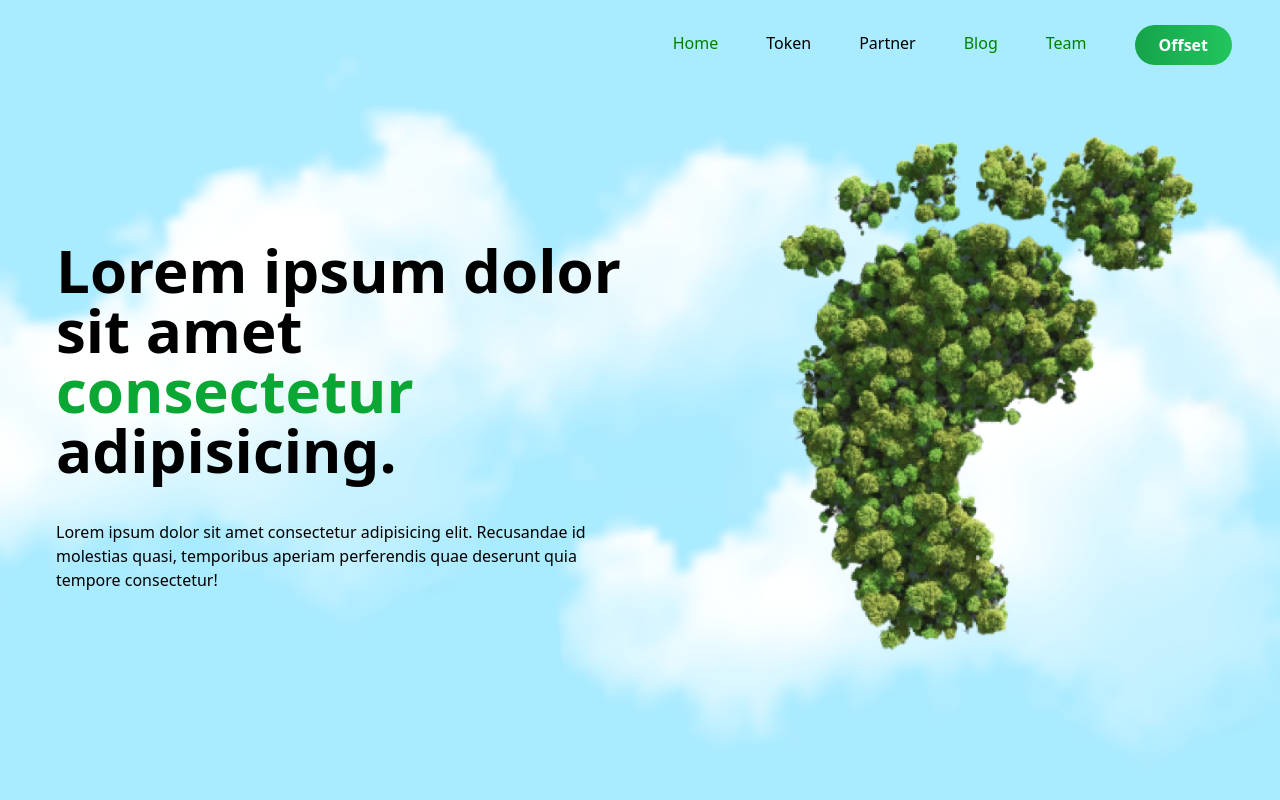
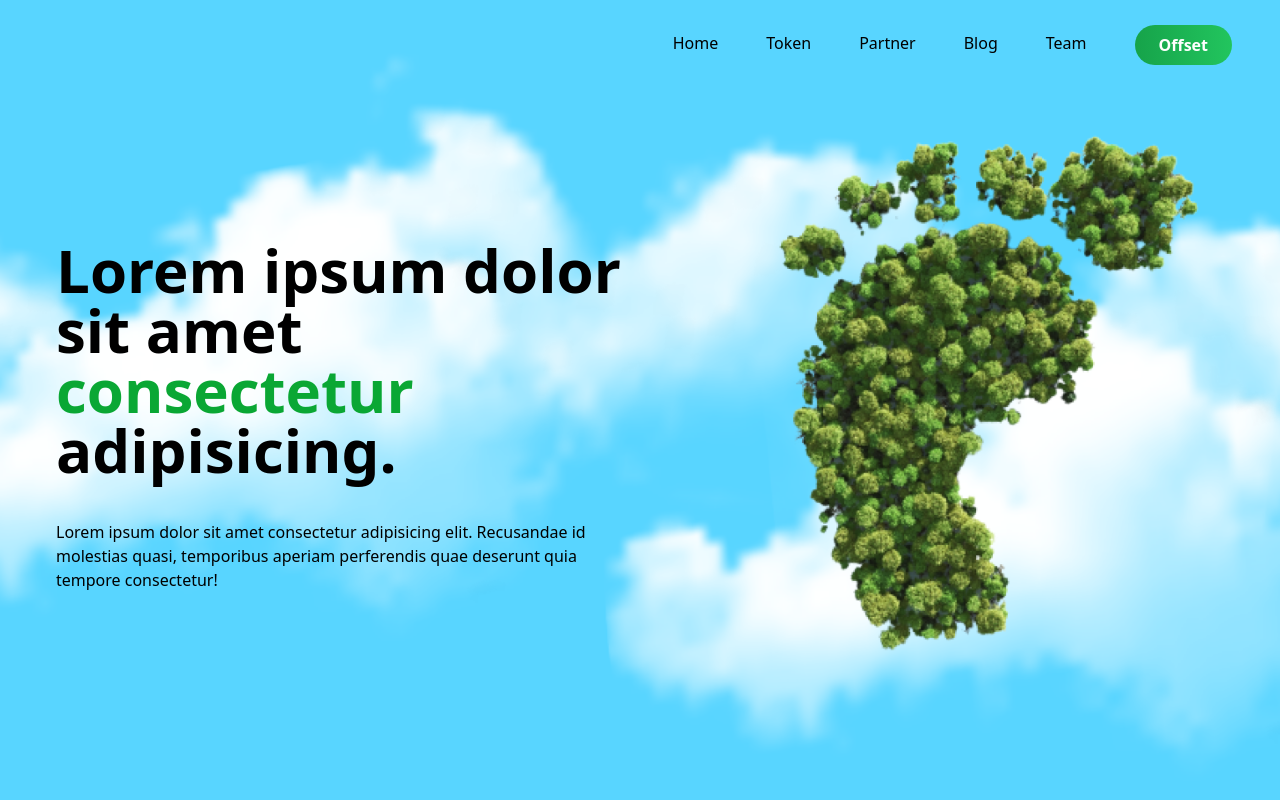
Before and after one commit to Decentralized-Brains/greenworld-frontend, a React (Create React App) app: page / in a window 1280 px wide. Shown: the top 800 px of the page. Built offline with nearby package versions, Linux system fonts and the light colour scheme.

Commit message:
animatino offset

```diff
--- a/src/App.css
+++ b/src/App.css
@@ -4,33 +4,24 @@
 }
 .bgimage {
   background: url("./img/cloud.png") center no-repeat fixed;
+  background-color: #58d5ff;
   background-size: cover;
   background-position-x: 100%;
-  animation: moving 30s linear infinite;
+  animation: moving 40s linear infinite;
 }
 
 @keyframes moving {
   0% {
     background-position-x: 0%;
-    background-color: var(--color1);
-  }
-  30% {
-    background-color: var(--color2);
-  }
-  70% {
-    background-color: var(--color1);
   }
   100% {
     background-position-x: 100%;
-    background-color: var(--color2);
   }
 }
-.active {
+/* .active {
   color: green !important;
-}
-.selectedId {
-  color: red !important;
-}
+} */
+
 .treeBG {
   background: url("./img/treebg.png") center no-repeat;
   background-size: contain;
--- a/src/components/universal/Navbar.jsx
+++ b/src/components/universal/Navbar.jsx
@@ -62,17 +62,17 @@ const Navbar = () => {
               </NavLink>
             ))}
             <li>
-              <NavHashLink smooth activeClassName="selectedId" to="/#blog">
+              <NavHashLink smooth to="/#blog">
                 Blog
               </NavHashLink>
             </li>
             <li>
-              <NavHashLink smooth activeClassName="selectedId" to="/#team">
+              <NavHashLink smooth to="/#team">
                 Team
               </NavHashLink>
             </li>
           </ul>
-          <Link to="/dashboard">
+          <Link to="/signin">
             <button className="mr-4 md:mr-0 md:ml-12">Offset</button>
           </Link>
           <div
@@ -124,13 +124,13 @@ const Navbar = () => {
                 </Link>
               ))}
               <li className="c-link ml-0 mb-6 w-fit text-gray-700 hover:border-b hover:text-cyan-500 duration-300">
-                <NavHashLink smooth activeClassName="selectedId" to="/#blog">
+                <NavHashLink smooth to="/#blog">
                   Blog
                 </NavHashLink>
               </li>
 
               <li className="c-link ml-0 mb-6 w-fit text-gray-700 hover:border-b hover:text-cyan-500 duration-300">
-                <NavHashLink smooth activeClassName="selectedId" to="/#team">
+                <NavHashLink smooth to="/#team">
                   Team
                 </NavHashLink>
               </li>
```
